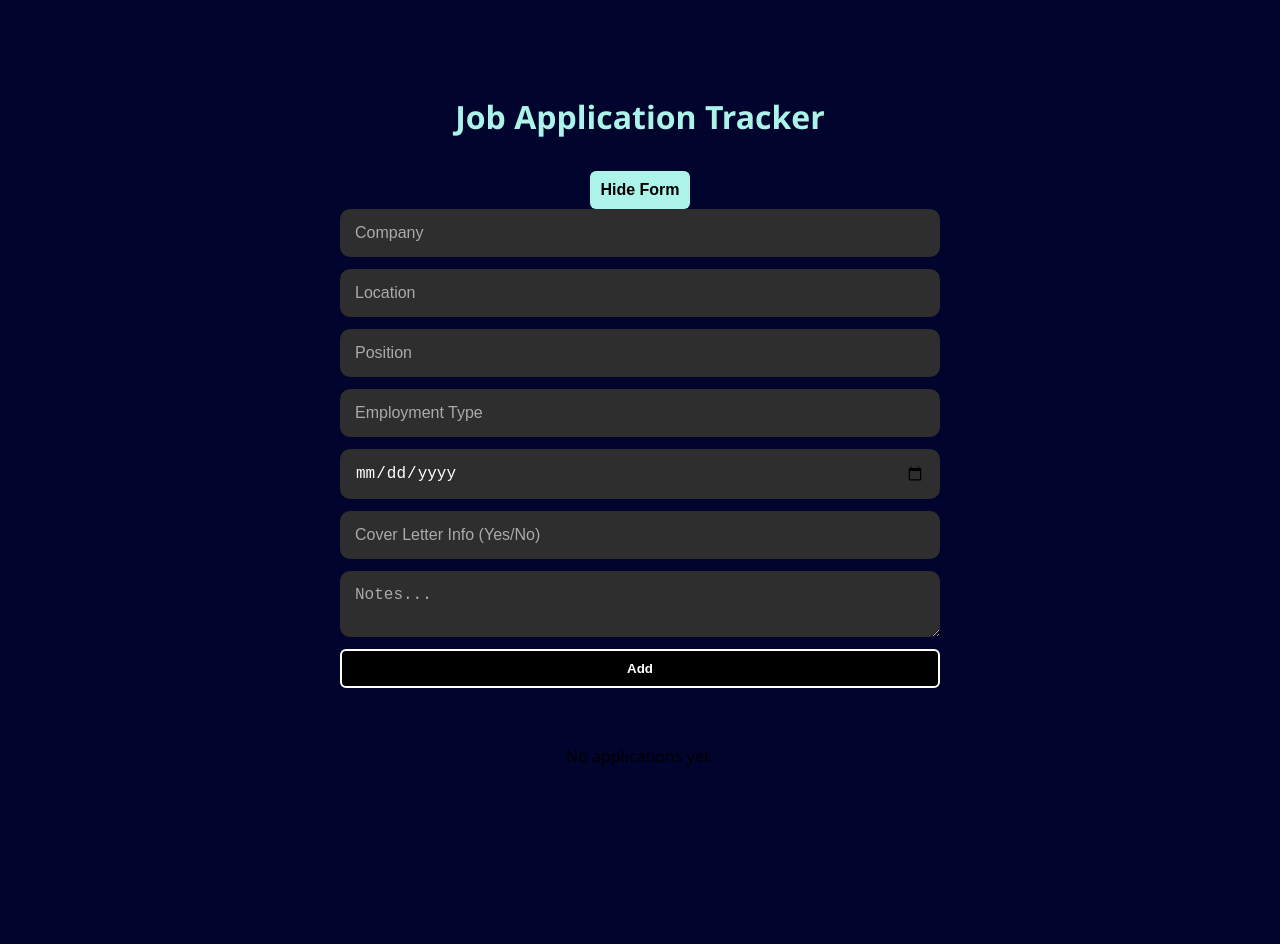
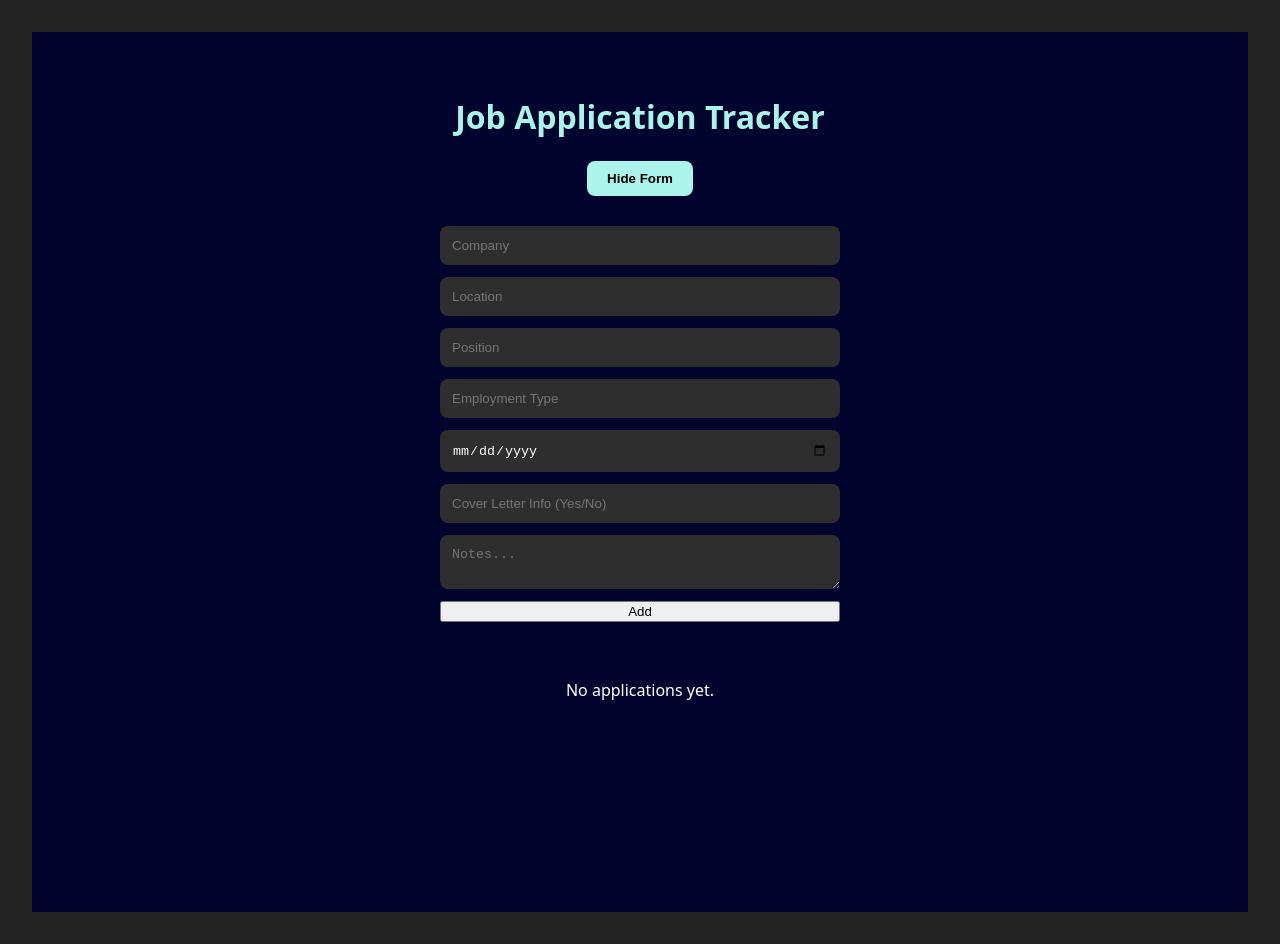
Before and after one commit to JIMPARK80/vue-job-tracker, a Vue app: page / in a window 1280 px wide. Both pictures are taken after a click on the button "New Application". Built offline with nearby package versions, Linux system fonts and the light colour scheme.

Commit message:
Style : Card type UI

```diff
--- a/src/App.vue
+++ b/src/App.vue
@@ -1,166 +1,62 @@
 <template>
   <div class="app-container">
-    <h1>Job Application Tracker</h1> <!-- Title of the page -->
+    <h1>Job Application Tracker</h1>
 
     <button @click="toggleForm" class="new-button">
       {{ showForm ? 'Hide Form' : 'New Application' }}
     </button>
 
-    <!-- Form to add a new application -->
-    <form @submit.prevent="addApplication" v-if="showForm">
-      <input v-model="form.company" placeholder="Company" required /> <!-- Company input field -->
-      <input v-model="form.location" placeholder="Location" required /> <!-- Location  input field -->
-      <input v-model="form.position" placeholder="Position" required /> <!-- Position input field -->
-      <input v-model="form.type" placeholder="Employment Type" required /> <!-- Employment Type input field -->
-      <input v-model="form.date" type="date" required /> <!-- Date input field -->
+    <!-- Form -->
+    <form @submit.prevent="addApplication" v-if="showForm" class="application-form">
+      <input v-model="form.company" placeholder="Company" required />
+      <input v-model="form.location" placeholder="Location" required />
+      <input v-model="form.position" placeholder="Position" required />
+      <input v-model="form.type" placeholder="Employment Type" required />
+      <input v-model="form.date" type="date" required />
       <input v-model="form.coverletter" placeholder="Cover Letter Info (Yes/No)" />
-      <textarea v-model="form.notes" placeholder="Notes..." rows="2"></textarea> <!-- Notes input field -->
-      <button type="submit">Add</button> <!-- Add button -->
+      <textarea v-model="form.notes" placeholder="Notes..." rows="2"></textarea>
+      <button type="submit">Add</button>
     </form>
 
-    <div v-if="applications.length">
-      <table>
-        <thead>
-          <tr>
-            <th>#</th>
-            <th>Company</th>
-            <th>Location</th>
-            <th>Position</th>
-            <th>Type</th>
-            <th>Date</th>
-            <th>Cover Letter</th>
-            <th>Notes</th>
-            <th>Match Score (Updating)</th>
-            <th>Action</th>
-          </tr>
-        </thead>
-        <tbody>
-          <tr v-for="(app, index) in applications" :key="index">
-            <td data-label="Application #">{{ index + 1 }}</td>
-            <!-- Company inline editable -->
-            <td data-label="Comp." @click="startEdit(index,'company')">
-              <template v-if="editing.row === index && editing.field === 'company'">
-                <input v-model="app.company" @blur="stopEdit" @keyup.enter="stopEdit" class="inline-input" />
-              </template>
-              <template v-else>
-                {{ app.company || '-' }}
-              </template>
-            </td>
-            <!-- Location inline editable -->
-            <td data-label="Loc." @click="startEdit(index,'location')">
-              <template v-if="editing.row === index && editing.field === 'location'">
-                <input v-model="app.location" @blur="stopEdit" @keyup.enter="stopEdit" class="inline-input" />
-              </template>
-              <template v-else>
-                {{ app.location || '-' }}
-              </template>
-            </td>
-            <!-- Position inline editable -->
-             <td data-label="Pos." @click="startEdit(index, 'position')">
-              <template v-if="editing.row === index && editing.field === 'position'">
-                <input v-model="app.position" @blur="stopEdit" @keyup.enter="stopEdit" class="inline-input" />
-              </template>
-              <template v-else>
-                {{ app.position || '-' }}
-              </template>
-             </td>
-
-             <!-- Employment Type inline editable -->
-             <td data-label="Emp. Type" @click="startEdit(index, 'type')">
-              <template v-if="editing.row === index && editing.field === 'type'">
-                <input v-model="app.type" @blur="stopEdit" @keyup.enter="stopEdit" class="inline-input" />
-              </template>
-              <template v-else>
-                {{ app.type || '-' }}
-              </template>
-            </td>
-
-            <!-- Date inline editable -->
-            <td data-label="Date" @click="startEdit(index, 'date')">
-              <template v-if="editing.row === index && editing.field === 'date'">
-                <input v-model="app.date" @blur="stopEdit" @keyup.enter="stopEdit" class="inline-input" />
-              </template>
-              <template v-else>
-                {{ app.date || '-' }}
-              </template>
-            </td>
-
-            <!-- Cover Letter inline editable -->
-            <td data-label="Cvr. Letter" @click="startEdit(index, 'coverletter')">
-              <template v-if="editing.row === index && editing.field == 'coverletter'">
-                <input v-model="app.coverletter" @blur="stopEdit" @keyup.enter="stopEdit" class="inline-input" />
-              </template>
-              <template v-else>
-                {{ app.coverletter || '-' }}
-              </template>
-            </td>
-
-            <!-- Notes: inline editable -->
-            <td data-label="Notes" @click="startEdit(index, 'notes')">
-              <template v-if="editing.row === index && editing.field === 'notes'">
-                <input v-model="app.notes" @blur="stopEdit" @keyup.enter="stopEdit" class="inline-input" />
-              </template>
-              <template v-else>
-                {{ app.notes || '-' }}
-              </template>
-            </td>
-
-            <!-- Match Score: inline editable -->
-             <td data-label="M.Score">
-                {{ app.matchScore !== undefined && app.matchScore !== '' ? app.matchScore + '%' : '-' }}
-             </td>
-
-            <td>
+    <!-- Cards -->
+    <div v-if="applications.length" class="cards-container">
+      <div v-for="(app, index) in applications" :key="index" class="card">
+        <p><strong>#{{ index + 1 }}</strong></p>
+        <p><strong>Company:</strong> {{ app.company || '-' }}</p>
+        <p><strong>Location:</strong> {{ app.location || '-' }}</p>
+        <p><strong>Position:</strong> {{ app.position || '-' }}</p>
+        <p><strong>Type:</strong> {{ app.type || '-' }}</p>
+        <p><strong>Date:</strong> {{ app.date || '-' }}</p>
+        <p><strong>Cover Letter:</strong> {{ app.coverletter || '-' }}</p>
+        <p><strong>Notes:</strong> {{ app.notes || '-' }}</p>
+        <p><strong>Match Score:</strong> {{ app.matchScore !== undefined && app.matchScore !== '' ? app.matchScore + '%' : '-' }}</p>
         <button @click="removeApplication(index)">Delete</button>
-            </td>
-          </tr>
-        </tbody>
-      </table>
+      </div>
     </div>
 
-    <!-- If there are no applications, show this message -->
     <div v-else>
       <p>No applications yet.</p>
     </div>
-
   </div>
 </template>
 
+<script setup>
+import { ref, watch, onMounted } from 'vue'
 
+const form = ref({
+  company: '', position: '', location: '', type: '', coverletter: '', date: '', notes: '', matchScore: ''
+})
+const applications = ref([])
+const editing = ref({ row: null, field: null })
+const showForm = ref(false)
 
-<script setup>
-import { ref, watch, onMounted } from 'vue' // Import Vue core functions
-// ref: create a reactive reference to a value.
-// watch: track changes to a value.
-// onMounted: when the page loads, run this function.
-
-// Define a form object with fields for company, position, date, and notes
-const form = ref({
-  // Initialize form fields with empty values
-  company: '',
-  position: '',
-  location: '',
-  type: '',
-  coverletter: '',
-  date: '',
-  notes: '',
-  matchScore: '',
-})
-
-
-const applications = ref([]) // Create a reactive reference to an empty array
-const editing = ref({ row: null, field: null })
-const showForm = ref(false) // Add this line to control form visibility
-
-// when the page loads, check if there is any saved data in local storage
 onMounted(() => {
   const saved = localStorage.getItem('applications')
   if (saved) {
     applications.value = JSON.parse(saved)
     let updated = false
-      // Addtionaly, add a match score to the application
     applications.value.forEach(app => {
-        if (app.matchScore === undefined || app.matchScore === ""){
+      if (app.matchScore === undefined || app.matchScore === '') {
         app.matchScore = Math.floor(Math.random() * 31) + 70
         updated = true
       }
@@ -171,39 +67,18 @@ onMounted(() => {
   }
 })
 
-// if user add or remove an application, save the data to local storage (keep the data)
 watch(applications, (newVal) => {
   localStorage.setItem('applications', JSON.stringify(newVal))
 }, { deep: true })
 
-
-// When user input data and click "Add" button, add the data to the applications array
 function addApplication() {
   const randomScore = Math.floor(Math.random() * 31) + 70
   applications.value.push({ ...form.value, matchScore: randomScore })
-  form.value = {
-    company: '',
-    position: '',
-    location: '',
-    type: '',
-    coverletter: '',
-    date: '',
-    notes: '',
-    matchScore: '',
-  }
+  form.value = { company: '', position: '', location: '', type: '', coverletter: '', date: '', notes: '', matchScore: '' }
 }
 
-// When user remove an data from the list, remove the data
 function removeApplication(index) {
   applications.value.splice(index, 1)
-}
-
-function startEdit(row, field){
-  editing.value = { row, field }
-}
-
-function stopEdit() {
-  editing.value = { row: null, field: null }
 }
 
 function toggleForm() {
@@ -213,163 +88,88 @@ function toggleForm() {
 
 
 <style>
-/* minimum and clean default styles */
 .app-container {
   min-height: 100vh;
+  padding: 40px;
+  background: #01042c;
+  color: white;
   display: flex;
   flex-direction: column;
-  align-items: center;      /* horizontal center */
-  justify-content: flex-start; /* vertical top */
-  background: #01042c;
-}
-
-body {
-  font-family: 'Segoe UI', sans-serif;
-  padding: 40px;
-  background-color: #01042c;
-  color: rgb(0, 0, 0);
+  align-items: center;
 }
 
 h1 {
   color: rgb(172, 243, 234);
-  text-align: center;
-  width: 100%;
-  margin-bottom: 30px;
+  margin-bottom: 20px;
 }
 
-form {
+.new-button {
+  background: rgb(172, 243, 234);
+  color: black;
+  font-weight: bold;
+  padding: 10px 20px;
+  border: none;
+  border-radius: 8px;
+  margin-bottom: 30px;
+  cursor: pointer;
+}
+
+.application-form {
   display: flex;
   flex-direction: column;
   gap: 12px;
-  max-width: 600px;
   width: 100%;
-  margin: 0 auto 40px auto;
+  max-width: 400px;
+  margin-bottom: 40px;
 }
 
-input, textarea {
-  padding: 15px;
-  font-size: 16px;
+.application-form input,
+.application-form textarea {
+  padding: 12px;
+  border-radius: 8px;
   border: none;
-  border-radius: 10px;
   background: #2e2e2e;
   color: white;
 }
 
-input::placeholder, textarea::placeholder {
-  color: #aaaaaa;
+.cards-container {
+  display: flex;
+  flex-wrap: wrap;
+  gap: 20px;
+  justify-content: center;
+  width: 100%;
 }
 
-button {
-  background: black;
-  color: white;
-  font-weight: bold;
-  border: 2px solid white;
-  padding: 10px;
-  border-radius: 6px;
-  transition: 0.2s;
+.card {
+  background: #e1faff;
+  color: black;
+  padding: 20px;
+  border-radius: 12px;
+  box-shadow: 0 4px 8px rgba(0,0,0,0.2);
+  width: 280px;
+  display: flex;
+  flex-direction: column;
+  gap: 10px;
+  text-align: left;
+  transition: 0.3s;
 }
 
-button:hover {
-  background: white;
-  color: black;
+.card:hover {
+  transform: translateY(-5px);
 }
 
-table {
-  width: 100%;
-  max-width: 900px;
-  margin: 50px auto;
-  border-collapse: collapse;
-  background: rgb(201, 243, 255);
-  box-shadow: 0 0 10px rgba(0,0,0,0.3);
+.card button {
+  align-self: flex-end;
+  margin-top: auto;
+  background: #111;
+  color: white;
+  border: none;
+  padding: 8px 12px;
   border-radius: 6px;
-  overflow: hidden;
-}
-
-th, td {
-  padding: 14px;
-  font-size: 15px;
-  text-align: center;
-  border-left: 1px solid #2b2b2b;
-  line-height: 1.7;
-  vertical-align: top;
-}
-
-th {
-  background-color: #444;
-  color: white;
-  min-width: 20px;
-}
-
-td button {
-  background-color: #111;
-  color: white;
-  padding: 10px 10px;
-  border-radius: 5px;
-  font-size: 14px;
-  border: none;
-}
-
-td button:hover {
-  background-color: #f44336;
-}
-
-.inline-input {
-  width: 100%;
-  padding: 6px;
-  font-size: 14px;
-  border: none;
-  border-radius: 4px;
-}
-
-.new-button{
-  background:rgb(172, 243, 234);
-  border: none;
-  color: rgb(0, 0, 0);
-  font-weight: bold;
-  border-radius: 6px;
-  padding: 10px;
-  font-size: 16px;
   cursor: pointer;
 }
 
-@media (max-width: 576px) {
-  table, thead, tbody, th, td, tr {
-    display: block;
-    width: 100%;
+.card button:hover {
+  background: #f44336;
 }
-
-  thead {
-    display: none;
-  }
-
-  tr {
-    margin-bottom: 20px;
-    border: 1px solid #ccc;
-    border-radius: 8px;
-    background: #e1faff;
-    padding: 10px;
-    box-shadow: 2px 2px 8px rgba(0,0,0,0.1);
-  }
-
-  td {
-    position: relative;
-    padding: 12px 10px 12px 120px;
-    text-align: left;
-    font-size: 14px;
-    border: none;
-    border-bottom: 1px solid #eee;
-  }
-
-  td::before {
-    content: attr(data-label);
-    position: absolute;
-    top: 12px;
-    left: 10px;
-    font-weight: bold;
-    color: #333;
-    font-size: 13px;
-    white-space: nowrap;
-  }
-}
-
 </style>
```
Lines whose indentation alone changed are shown as unchanged.
